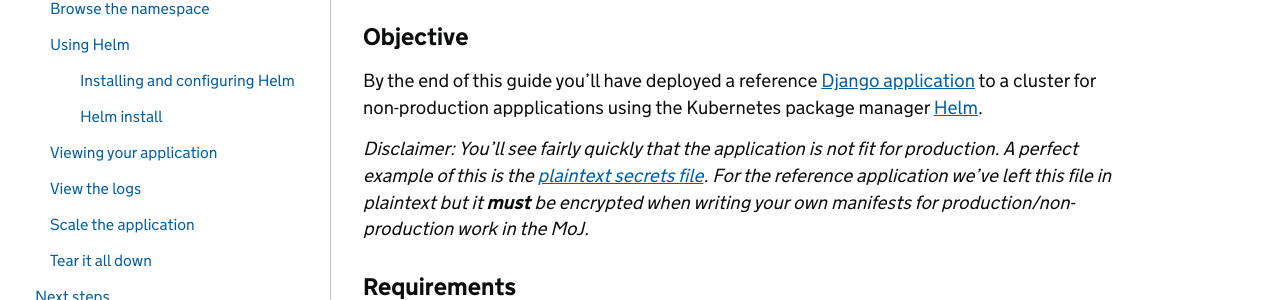
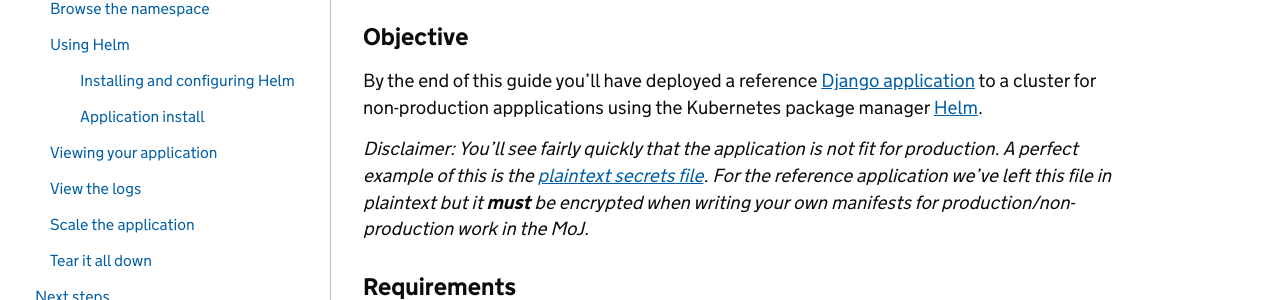
Before and after one commit to ministryofjustice/cloud-platform-user-docs, a Jekyll site: the page built from cloud-platform/app-deploy-helm.md, in a window 1280 px wide. Shown: the part 365-665 px from the top of the page. Built offline with Jekyll 4.4.1, drawn with Linux system fonts in a browser that asks for light colours; our own code applies the rules of GitHub Pages for plain Markdown files; some of the changed text lies outside the part shown.

Commit message:
Changed sub title in Helm Deploy doc

```diff
--- a/cloud-platform/app-deploy-helm.md
+++ b/cloud-platform/app-deploy-helm.md
@@ -62,7 +62,7 @@ When succesful, you'll be greeted with the message:
 
 This is an indication we're ready to deploy our applicaton.
 
-#### Helm install
+#### Application install
 
 To deploy the application with Helm first change directory so we can focus on the app we need:
 
```
